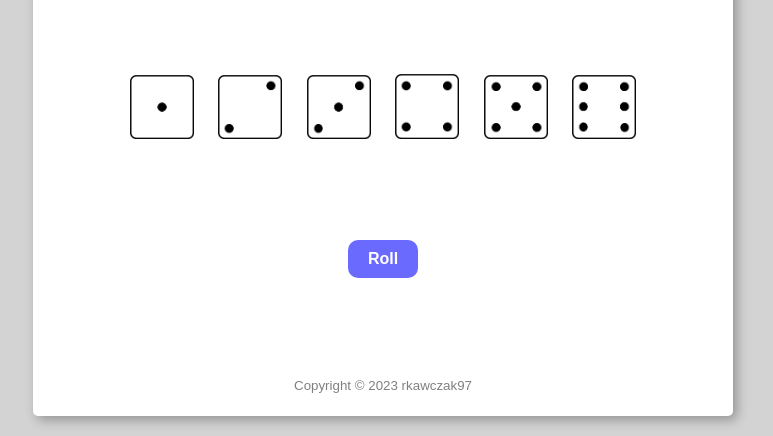
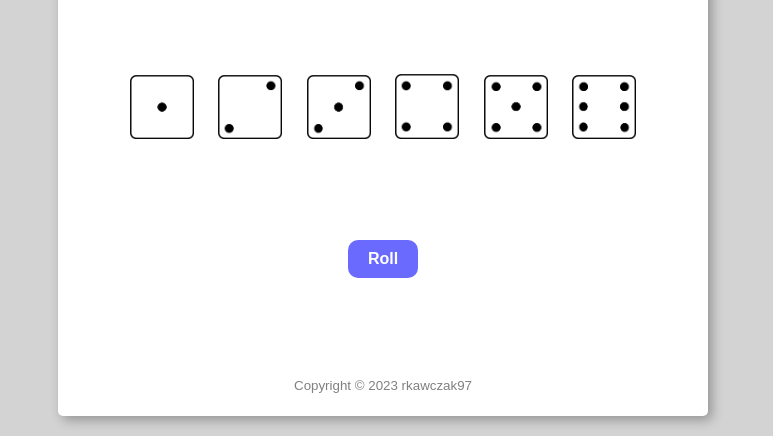
Before and after one commit to rkawczak97/Dices, a plain HTML site: page web_app/index.html in a window 1280 px wide. Shown: the part 364-800 px from the top of the page, without its empty margins (257-1030 px from the left). Drawn offline with Linux system fonts and the light colour scheme.

Commit message:
more design changes

```diff
--- a/web_app/src/styles.css
+++ b/web_app/src/styles.css
@@ -25,8 +25,8 @@ p {
     background-color: white;
     border-radius: 5px;
     box-shadow: 4px 4px 12px rgba(0, 0, 0, 0.3);
-    width: 700px;
-    height: 95%;
+    width: 650px;
+    height: 95%; min-height: 525px;
     position: absolute;
     top: 0;
     bottom: 0;
```
